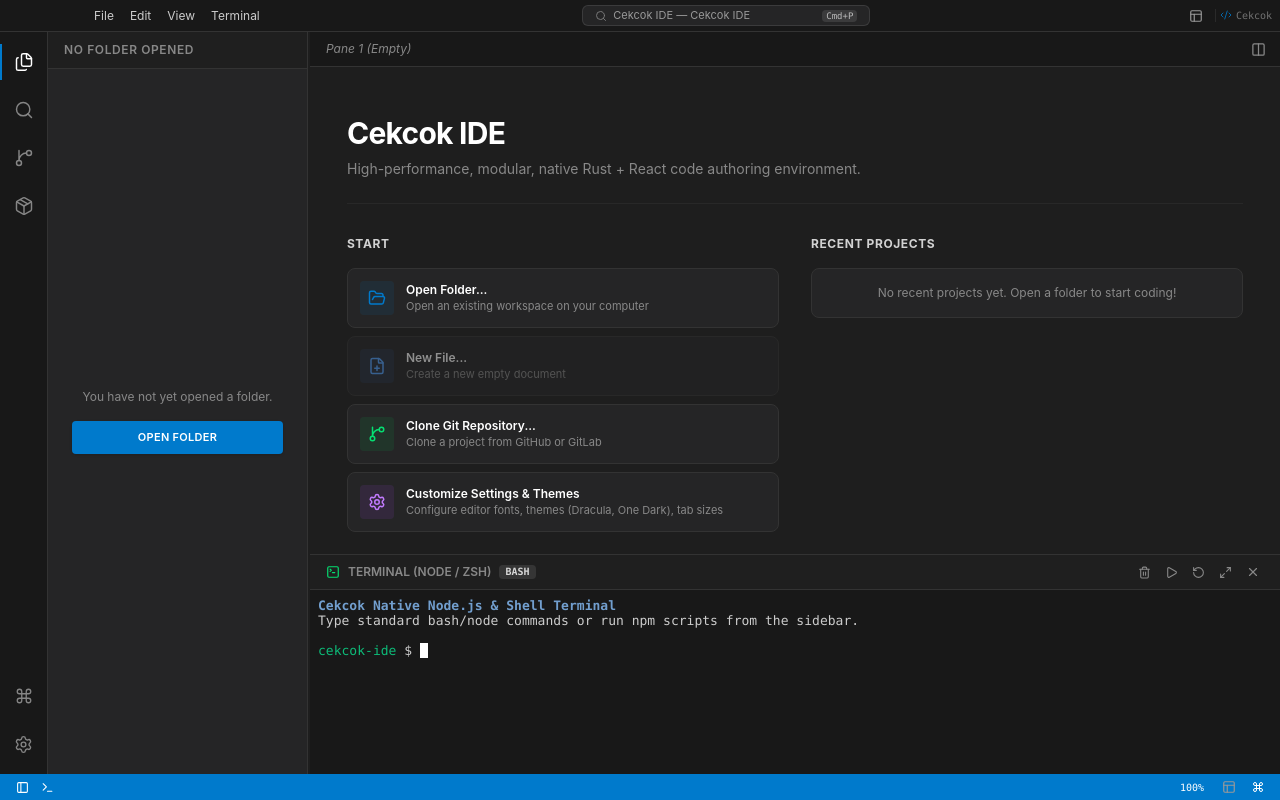
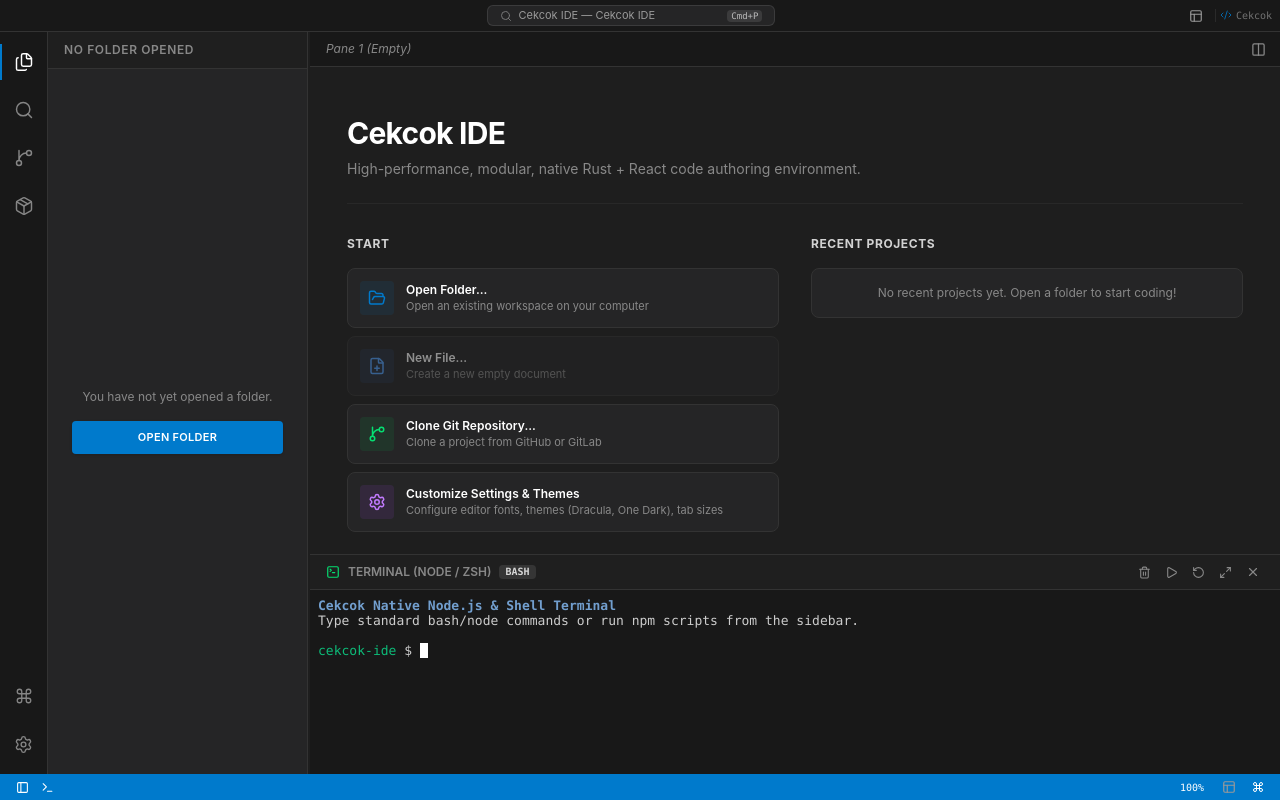
Before and after one commit to jati251/cekcok-ide, a React (Vite) app: page / in a window 1280 px wide. Built offline with nearby package versions, Linux system fonts and the light colour scheme.

Commit message:
refactor(ui): remove redundant HTML menu bar from title bar

```diff
--- a/src/components/TitleBar.tsx
+++ b/src/components/TitleBar.tsx
@@ -1,4 +1,4 @@
-import React, { useState, useRef, useEffect } from 'react'
+import React from 'react'
 
 import {
   Search,
@@ -11,34 +11,8 @@
   const {
     currentDir,
     activeFile,
-    setCommandPaletteOpen,
     setQuickOpenOpen,
-    openSettingsTab,
-    openWelcomeTab,
-    toggleSidebar,
-    toggleTerminal,
-    toggleSplitEditor,
-    saveActiveFile,
-    setZoomLevel,
   } = useIDEStore()
-
-  const [activeMenu, setActiveMenu] = useState<string | null>(null)
-  const menuContainerRef = useRef<HTMLDivElement>(null)
-
-  // Close top menu when clicking outside
-  useEffect(() => {
-    const handleOutsideClick = (e: MouseEvent) => {
-      if (menuContainerRef.current && !menuContainerRef.current.contains(e.target as Node)) {
-        setActiveMenu(null)
-      }
-    }
-    if (activeMenu) {
-      window.addEventListener('mousedown', handleOutsideClick)
-    }
-    return () => window.removeEventListener('mousedown', handleOutsideClick)
-  }, [activeMenu])
-
-
 
   const projectName = currentDir.split(/[/\\]/).filter(Boolean).pop() || 'Cekcok IDE'
   const displayTitle = activeFile
@@ -51,191 +25,11 @@
       className="h-[32px] bg-[#181818] border-b border-ide-border flex items-center justify-between px-2 select-none z-40 text-xs text-[#cccccc] font-sans shrink-0"
     >
       {/* Left Section: OS Window Controls & Menus */}
-      <div className="flex items-center gap-2" ref={menuContainerRef}>
+      <div className="flex items-center gap-2">
         {/* Mac OS Native Traffic Lights Placeholder */}
         <div className="w-[70px] shrink-0" />
 
-        {/* Top Dropdown Menu Bar */}
-        <div className="flex items-center relative text-[12px]">
-          {/* File Menu */}
-          <div className="relative">
-            <button
-              onClick={() => setActiveMenu(activeMenu === 'file' ? null : 'file')}
-              onMouseEnter={() => activeMenu && setActiveMenu('file')}
-              className={`px-2 py-0.5 rounded hover:bg-white/10 cursor-pointer ${
-                activeMenu === 'file' ? 'bg-white/15 text-white' : ''
-              }`}
-            >
-              File
-            </button>
-            {activeMenu === 'file' && (
-              <div className="absolute left-0 top-full mt-1 w-52 bg-[#252526] border border-ide-border rounded shadow-2xl py-1 z-50 text-[11px]">
-                <button
-                  onClick={() => {
-                    saveActiveFile()
-                    setActiveMenu(null)
-                  }}
-                  className="w-full flex justify-between px-3 py-1.5 hover:bg-ide-accent hover:text-white cursor-pointer text-left"
-                >
-                  <span>Save</span>
-                  <kbd className="font-mono opacity-70">Cmd+S</kbd>
-                </button>
-                <div className="h-[1px] bg-ide-border my-1" />
-                <button
-                  onClick={() => {
-                    openSettingsTab()
-                    setActiveMenu(null)
-                  }}
-                  className="w-full flex justify-between px-3 py-1.5 hover:bg-ide-accent hover:text-white cursor-pointer text-left"
-                >
-                  <span>Preferences: Settings</span>
-                  <kbd className="font-mono opacity-70">Cmd+,</kbd>
-                </button>
-                <button
-                  onClick={() => {
-                    openWelcomeTab()
-                    setActiveMenu(null)
-                  }}
-                  className="w-full flex justify-between px-3 py-1.5 hover:bg-ide-accent hover:text-white cursor-pointer text-left"
-                >
-                  <span>Get Started</span>
-                </button>
-              </div>
-            )}
-          </div>
-
-          {/* Edit Menu */}
-          <div className="relative">
-            <button
-              onClick={() => setActiveMenu(activeMenu === 'edit' ? null : 'edit')}
-              onMouseEnter={() => activeMenu && setActiveMenu('edit')}
-              className={`px-2 py-0.5 rounded hover:bg-white/10 cursor-pointer ${
-                activeMenu === 'edit' ? 'bg-white/15 text-white' : ''
-              }`}
-            >
-              Edit
-            </button>
-            {activeMenu === 'edit' && (
-              <div className="absolute left-0 top-full mt-1 w-52 bg-[#252526] border border-ide-border rounded shadow-2xl py-1 z-50 text-[11px]">
-                <button
-                  onClick={() => {
-                    setCommandPaletteOpen(true)
-                    setActiveMenu(null)
-                  }}
-                  className="w-full flex justify-between px-3 py-1.5 hover:bg-ide-accent hover:text-white cursor-pointer text-left"
-                >
-                  <span>Command Palette...</span>
-                  <kbd className="font-mono opacity-70">Cmd+Shift+P</kbd>
-                </button>
-              </div>
-            )}
-          </div>
-
-          {/* View Menu */}
-          <div className="relative">
-            <button
-              onClick={() => setActiveMenu(activeMenu === 'view' ? null : 'view')}
-              onMouseEnter={() => activeMenu && setActiveMenu('view')}
-              className={`px-2 py-0.5 rounded hover:bg-white/10 cursor-pointer ${
-                activeMenu === 'view' ? 'bg-white/15 text-white' : ''
-              }`}
-            >
-              View
-            </button>
-            {activeMenu === 'view' && (
-              <div className="absolute left-0 top-full mt-1 w-56 bg-[#252526] border border-ide-border rounded shadow-2xl py-1 z-50 text-[11px]">
-                <button
-                  onClick={() => {
-                    toggleSidebar()
-                    setActiveMenu(null)
-                  }}
-                  className="w-full flex justify-between px-3 py-1.5 hover:bg-ide-accent hover:text-white cursor-pointer text-left"
-                >
-                  <span>Toggle Primary Sidebar</span>
-                  <kbd className="font-mono opacity-70">Cmd+B</kbd>
-                </button>
-                <button
-                  onClick={() => {
-                    toggleTerminal()
-                    setActiveMenu(null)
-                  }}
-                  className="w-full flex justify-between px-3 py-1.5 hover:bg-ide-accent hover:text-white cursor-pointer text-left"
-                >
-                  <span>Toggle Terminal Panel</span>
-                  <kbd className="font-mono opacity-70">Cmd+`</kbd>
-                </button>
-                <button
-                  onClick={() => {
-                    toggleSplitEditor()
-                    setActiveMenu(null)
-                  }}
-                  className="w-full flex justify-between px-3 py-1.5 hover:bg-ide-accent hover:text-white cursor-pointer text-left"
-                >
-                  <span>Toggle Split Editor</span>
-                  <kbd className="font-mono opacity-70">Cmd+\</kbd>
-                </button>
-                <div className="h-[1px] bg-ide-border my-1" />
-                <button
-                  onClick={() => {
-                    setZoomLevel((z) => z + 0.1)
-                    setActiveMenu(null)
-                  }}
-                  className="w-full flex justify-between px-3 py-1.5 hover:bg-ide-accent hover:text-white cursor-pointer text-left"
-                >
-                  <span>Zoom In</span>
-                  <kbd className="font-mono opacity-70">Cmd+=</kbd>
-                </button>
-                <button
-                  onClick={() => {
-                    setZoomLevel((z) => z - 0.1)
-                    setActiveMenu(null)
-                  }}
-                  className="w-full flex justify-between px-3 py-1.5 hover:bg-ide-accent hover:text-white cursor-pointer text-left"
-                >
-                  <span>Zoom Out</span>
-                  <kbd className="font-mono opacity-70">Cmd+-</kbd>
-                </button>
-                <button
-                  onClick={() => {
-                    setZoomLevel(1.0)
-                    setActiveMenu(null)
-                  }}
-                  className="w-full flex justify-between px-3 py-1.5 hover:bg-ide-accent hover:text-white cursor-pointer text-left"
-                >
-                  <span>Reset Zoom</span>
-                  <kbd className="font-mono opacity-70">Cmd+0</kbd>
-                </button>
-              </div>
-            )}
-          </div>
-
-          {/* Terminal Menu */}
-          <div className="relative">
-            <button
-              onClick={() => setActiveMenu(activeMenu === 'terminal' ? null : 'terminal')}
-              onMouseEnter={() => activeMenu && setActiveMenu('terminal')}
-              className={`px-2 py-0.5 rounded hover:bg-white/10 cursor-pointer ${
-                activeMenu === 'terminal' ? 'bg-white/15 text-white' : ''
-              }`}
-            >
-              Terminal
-            </button>
-            {activeMenu === 'terminal' && (
-              <div className="absolute left-0 top-full mt-1 w-52 bg-[#252526] border border-ide-border rounded shadow-2xl py-1 z-50 text-[11px]">
-                <button
-                  onClick={() => {
-                    toggleTerminal()
-                    setActiveMenu(null)
-                  }}
-                  className="w-full flex justify-between px-3 py-1.5 hover:bg-ide-accent hover:text-white cursor-pointer text-left"
-                >
-                  <span>New Terminal / Toggle</span>
-                  <kbd className="font-mono opacity-70">Cmd+`</kbd>
-                </button>
-              </div>
-            )}
-          </div>
-        </div>
+        {/* Removed redundant HTML menu bar (macOS has native global menu) */}
       </div>
 
       {/* Center Section: Quick Search Pill & Title */}
```
